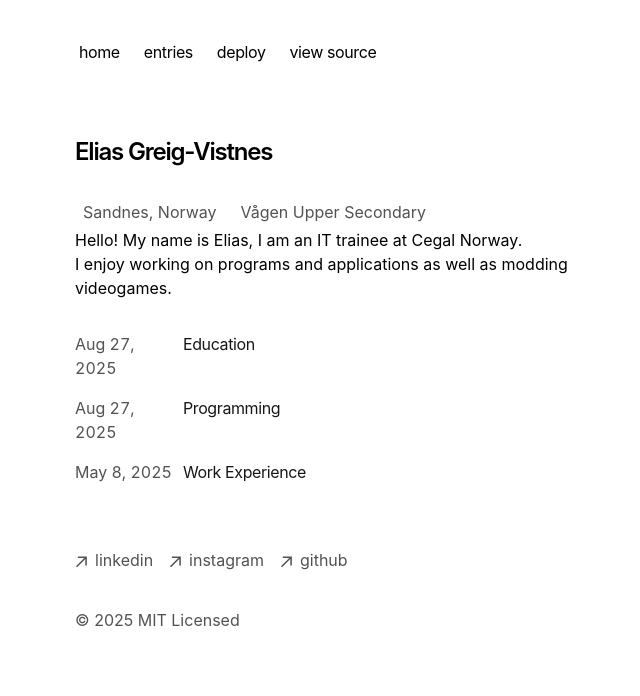
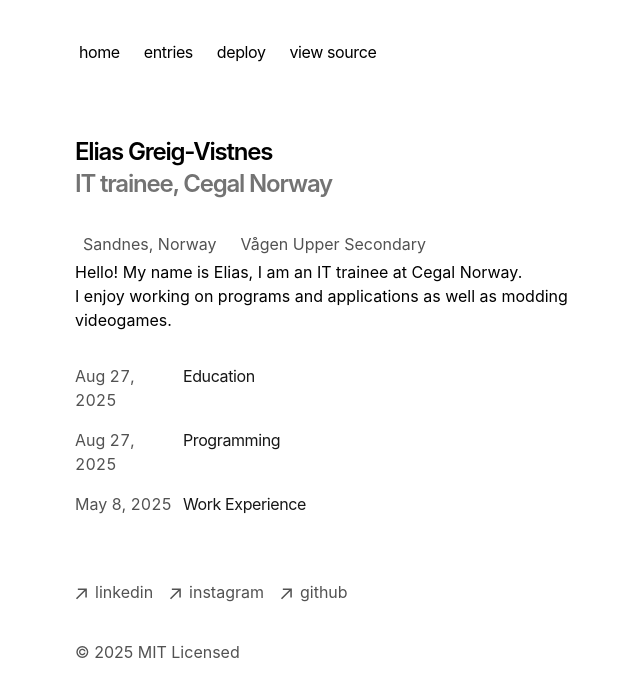
Before and after one commit to TheN4meless0ne/Elias-Portfolio-3.0, a Next.js app: page / in a window 1280 px wide. Shown: the top 696 px of the page, without its empty margins (277-917 px from the left). Built offline with nearby package versions, Linux system fonts and the light colour scheme.

Commit message:
Add job title to homepage header
Added 'IT trainee, Cegal Norway' under the main heading to provide more context about the user's role.

```diff
--- a/app/page.tsx
+++ b/app/page.tsx
@@ -6,6 +6,8 @@
     <section>
       <h1 className="mb-8 text-2xl font-semibold tracking-tighter">
         Elias Greig-Vistnes
+        <br />
+        <p className="text-neutral-500 dark:text-neutral-400">IT trainee, Cegal Norway</p>
       </h1>
       <div className="font-sm mt-8 flex flex-col space-x-0 space-y-2 text-neutral-600 md:flex-row md:space-x-4 md:space-y-0 dark:text-neutral-300">
         <a
```
